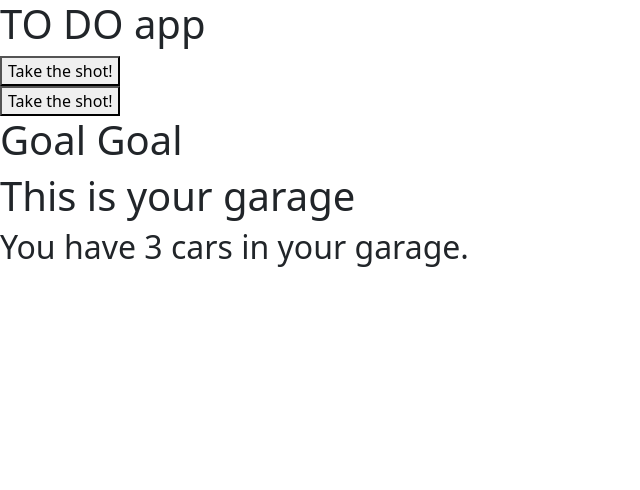
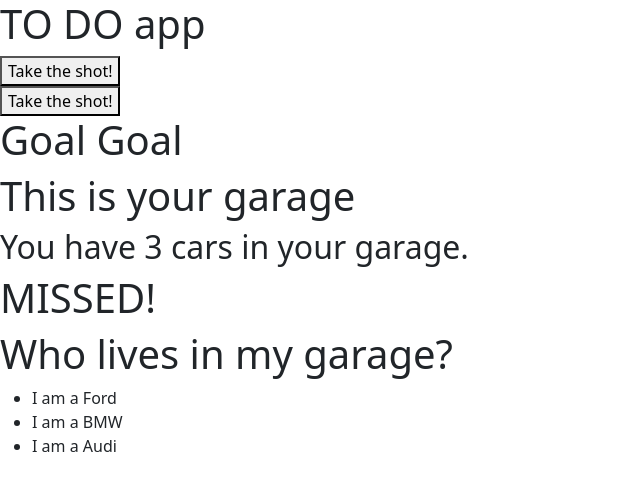
Before and after one commit to ashrockk/todo-app, a React (Create React App) app in the folder frontend/: page / in a window 1280 px wide. Shown: the top 490 px of the page, without its empty margins (0-640 px from the left). Built offline with nearby package versions, Linux system fonts and the light colour scheme.

Commit message:
React List

```diff
--- a/frontend/src/App.js
+++ b/frontend/src/App.js
@@ -3,6 +3,8 @@ import Example from "./components/Example";
 import Example2 from "./components/Example2";
 import Example3 from "./components/Example3";
 import Garage from "./components/Example4";
+import Example5 from "./components/Example5";
+import Example6 from "./components/Example6";
 const cars = ["BMW", "Audi", "Mercedes"];
 
 function App() {
@@ -14,6 +16,8 @@ function App() {
       <Example2 />
       <Example3 isGoal={true} />
       <Garage cars={cars} />
+      <Example5 isGoal={false} />
+      <Example6 />
     </>
   );
 }
--- /dev/null
+++ b/frontend/src/components/Example5.js
@@ -0,0 +1,12 @@
+function Example5(props) {
+  const isGoal = props.isGoal;
+  return <>{isGoal ? <MadeGoal /> : <MissedGoal />}</>;
+}
+function MadeGoal() {
+  return <h1>Goal!</h1>;
+}
+
+function MissedGoal() {
+  return <h1>MISSED!</h1>;
+}
+export default Example5;
--- /dev/null
+++ b/frontend/src/components/Example6.js
@@ -0,0 +1,21 @@
+//rfce
+
+function Car(props) {
+  return <li>I am a {props.brand}</li>;
+}
+
+function Garage() {
+  const cars = ["Ford", "BMW", "Audi"];
+  return (
+    <>
+      <h1>Who lives in my garage? </h1>
+      <ul>
+        {cars.map((car) => (
+          <Car brand={car} />
+        ))}
+      </ul>
+    </>
+  );
+}
+
+export default Garage;
```
